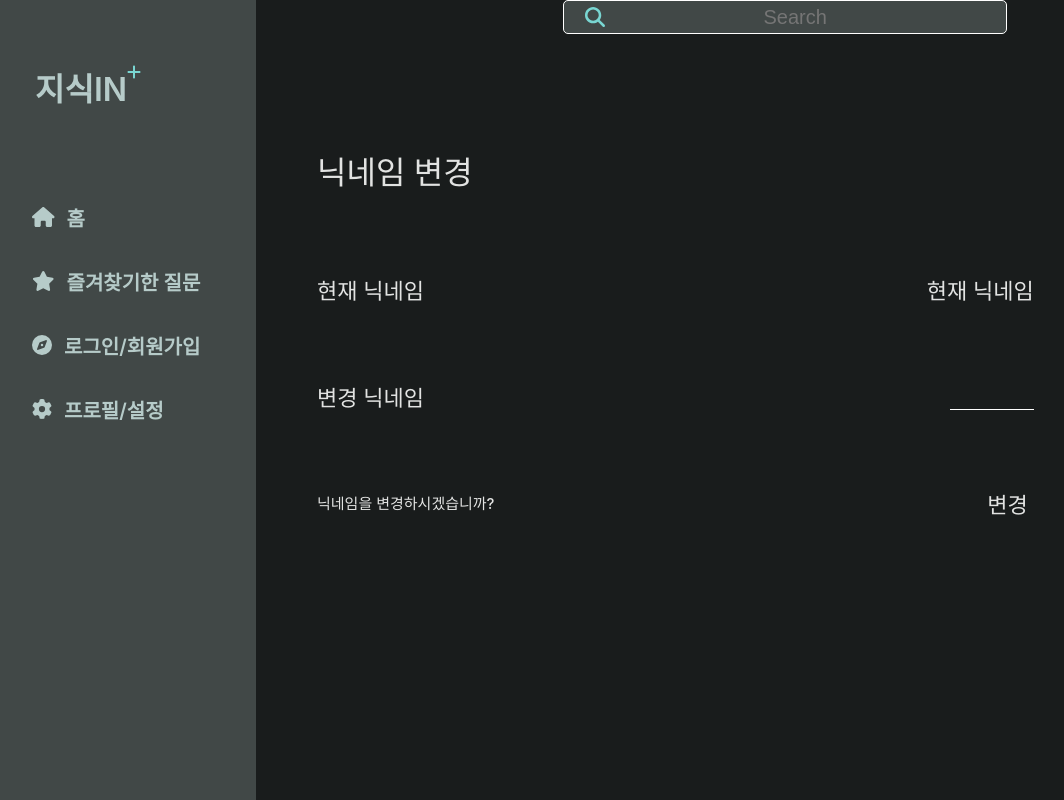
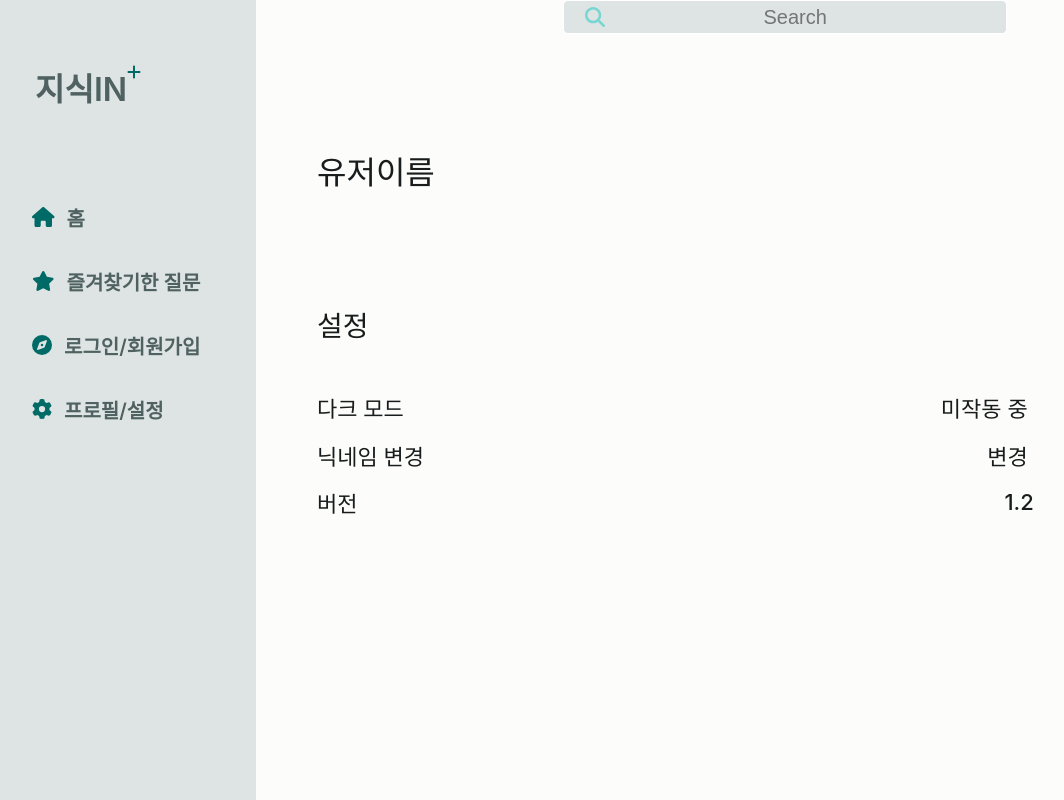
Before and after one commit to Mju-CapstoneDesign2024-5th/FrontEnd, a React (Create React App) app: page / in a window 1280 px wide. Shown: the whole page, without its empty margins (0-1064 px from the left). Built offline with nearby package versions, Linux system fonts and the light colour scheme.

Commit message:
feat: 다크 모드 구현

```diff
--- a/src/App.js
+++ b/src/App.js
@@ -1,14 +1,12 @@
 import './App.css';
 import "../src/styles/GlobalStyle";
-import { Theme } from "./styles/Theme";
-import { ThemeProvider } from 'styled-components';
+import { ThemeProvider } from "./styles/ThemeProvider";
 import SettingPage from './pages/SettingPage';
-import NickNamePage from './pages/NickNamePage';
 
 function App() {
   return (
-    <ThemeProvider theme={Theme}>
-      <NickNamePage/>
+    <ThemeProvider>
+      <SettingPage/>
     </ThemeProvider>
   );
 }
--- /dev/null
+++ b/src/components/ModeButton.js
@@ -0,0 +1,21 @@
+import React from "react";
+import styled from "styled-components";
+
+const ModeButton = ({toggle, mode}) => {
+    return (
+        <DarkModeButton onClick={toggle} mode={mode}>
+            {mode === 'dark' ? '작동 중' : '미작동 중'}
+        </DarkModeButton>
+    )
+}
+
+const DarkModeButton = styled.button`
+    font-size: 22px;
+    font-weight: 500;
+    color: ${({ theme }) => theme.textColor};
+    cursor: pointer;
+    background-color: transparent;
+    border: none;
+`
+
+export default ModeButton;
--- a/src/components/Searchbar.js
+++ b/src/components/Searchbar.js
@@ -18,7 +18,7 @@ const SearchbarBox = styled.div`
     display: flex;
     align-items: center;
     justify-content: center;
-    background-color: ${({ theme }) => theme.colors.GRAY};
+    background-color: ${({ theme }) => theme.barColor};
     border: thin solid white;
     border-radius: 5px;
     margin-left: 30%;
@@ -28,7 +28,7 @@ const InputBox = styled.input`
     font-size: 20px;
     width: 85%;
     text-align: center;
-    background-color: ${({ theme }) => theme.colors.GRAY};
+    background-color: ${({ theme }) => theme.barColor};
     border: none;
     color: white;
     outline: none;
--- a/src/components/Statusbar.js
+++ b/src/components/Statusbar.js
@@ -14,23 +14,23 @@ const Statusbar = () => {
                 <TitleText>
                     지식IN
                 </TitleText>
-                <FontAwesomeIcon icon={faPlus} color="#79D6D2" />
+                <FontAwesomeIcon icon={faPlus} color="#006A67" />
             </TitleArea>
             <MenuArea>
                 <MenuBox>
-                    <FontAwesomeIcon icon={faHouse} color="#B6CBC9" />
+                    <FontAwesomeIcon icon={faHouse} color="#006A67" />
                     홈
                 </MenuBox>
                 <MenuBox>
-                    <FontAwesomeIcon icon={faStar} color="#B6CBC9" />
+                    <FontAwesomeIcon icon={faStar} color="#006A67" />
                     즐겨찾기한 질문
                 </MenuBox>
                 <MenuBox>
-                    <FontAwesomeIcon icon={faCompass} color="#B6CBC9" />
+                    <FontAwesomeIcon icon={faCompass} color="#006A67" />
                     로그인/회원가입
                 </MenuBox>
                 <MenuBox>
-                    <FontAwesomeIcon icon={faGear} color="#B6CBC9" />
+                    <FontAwesomeIcon icon={faGear} color="#006A67" />
                     프로필/설정
                 </MenuBox>
             </MenuArea>
@@ -45,7 +45,7 @@ const StatusbarBox = styled.div`
     left: 0;
     display: flex;
     flex-direction: column;
-    background-color: ${({ theme }) => theme.colors.GRAY};
+    background-color: ${({ theme }) => theme.barColor};
 `
 
 const TitleArea = styled.div`
@@ -58,7 +58,7 @@ const TitleArea = styled.div`
 const TitleText = styled.span`
     font-size: 32px;
     font-weight: 600;
-    color: ${({ theme }) => theme.colors.MINT};
+    color: ${({ theme }) => theme.titleColor};
     margin-left: 35px;
 `
 
@@ -81,7 +81,7 @@ const MenuBox = styled.div`
     gap: 12px;
     font-size: 20px;
     font-weight: 600;
-    color: ${({ theme }) => theme.colors.MINT};
+    color: ${({ theme }) => theme.titleColor};
     cursor: pointer;
 `
 
--- a/src/pages/SettingPage.js
+++ b/src/pages/SettingPage.js
@@ -1,9 +1,12 @@
 import React from "react";
 import styled from "styled-components";
+import { useTheme } from "../styles/ThemeProvider";
 import Statusbar from "../components/Statusbar";
 import Searchbar from "../components/Searchbar";
+import ModeButton from "../components/ModeButton";
 
 const SettingPage = () => {
+    const [ThemeMode, toggleTheme] = useTheme();
     return (
         <PageArea>
             <Statusbar/>
@@ -15,7 +18,7 @@ const SettingPage = () => {
                         <SettingTitle>설정</SettingTitle>
                         <SettingTextBox>
                             <SettingFunction>다크 모드</SettingFunction>
-                            <DarkModeButton>켜기</DarkModeButton>
+                            <ModeButton toggle={toggleTheme} mode={ThemeMode}/>
                         </SettingTextBox>
                         <SettingTextBox>
                             <SettingFunction>닉네임 변경</SettingFunction>
@@ -36,7 +39,7 @@ const PageArea = styled.div`
     width: 100wh;
     height: 100vh;
     display: flex;
-    background-color: ${({ theme }) => theme.colors.DARK};
+    background-color: ${({ theme }) => theme.bgColor};
 `
 
 const SettingArea = styled.div`
@@ -56,7 +59,7 @@ const SettingBox = styled.div`
 const UserNameText = styled.p`
     font-size: 32px;
     font-weight: 500;
-    color: ${({ theme }) => theme.colors.WHITE};
+    color: ${({ theme }) => theme.textColor};
 `
 
 const SettingContent = styled.div`
@@ -71,7 +74,7 @@ const SettingContent = styled.div`
 const SettingTitle = styled.p`
     font-size: 28px;
     font-weight: 500;
-    color: ${({ theme }) => theme.colors.WHITE};
+    color: ${({ theme }) => theme.textColor};
 `
 
 const SettingTextBox = styled.div`
@@ -85,22 +88,13 @@ const SettingTextBox = styled.div`
 const SettingFunction = styled.p`
     font-size: 22px;
     font-weight: 500;
-    color: ${({ theme }) => theme.colors.WHITE};
-`
-
-const DarkModeButton = styled.button`
-    font-size: 22px;
-    font-weight: 500;
-    color: ${({ theme }) => theme.colors.WHITE};
-    cursor: pointer;
-    background-color: transparent;
-    border: none;
+    color: ${({ theme }) => theme.textColor};
 `
 
 const NicknameButton = styled.button`
     font-size: 22px;
     font-weight: 500;
-    color: ${({ theme }) => theme.colors.WHITE};
+    color: ${({ theme }) => theme.textColor};
     cursor: pointer;
     background-color: transparent;
     border: none;
@@ -109,7 +103,7 @@ const NicknameButton = styled.button`
 const VersionText = styled.p`
     font-size: 22px;
     font-weight: 500;
-    color: ${({ theme }) => theme.colors.WHITE};
+    color: ${({ theme }) => theme.textColor};
 `
 
 export default SettingPage;
--- a/src/styles/Theme.js
+++ b/src/styles/Theme.js
@@ -1,9 +1,20 @@
+export const darkTheme = {
+      textColor: "#E2E3E2",
+      bgColor: "#191C1C",
+      barColor: "#414847",
+      titleColor: "#B6CBC9",
+      AccentColor: "#79D6D2",
+}
+
+export const lightTheme = {
+    bgColor: "#FCFCFB",
+    textColor: "#191C1C",
+    barColor: "#DDE4E3",
+    titleColor: "#4F6261",
+    AccentColor: "#006A67",
+}
+
 export const Theme = {
-    colors: {
-      DARK: "#191C1C",
-      GRAY: "#414847",
-      MINT: "#B6CBC9",
-      BLUE: "#79D6D2",
-      WHITE: "#E2E3E2",
-    },
-  };
+  lightTheme,
+  darkTheme,
+};
--- /dev/null
+++ b/src/styles/ThemeProvider.js
@@ -0,0 +1,35 @@
+import { lightTheme, darkTheme } from "./Theme";
+import { createContext, useState, useContext, useCallback } from "react";
+import { ThemeProvider as StyledProvider } from "styled-components";
+
+const ThemeContext = createContext({});
+
+const ThemeProvider = ({children}) => {
+    const [ThemeMode, setThemeMode] = useState('light');
+    const themeObject = ThemeMode === 'light' ? lightTheme : darkTheme;
+
+    return (
+        <ThemeContext.Provider value={{ThemeMode, setThemeMode}}>
+            <StyledProvider theme={themeObject}>
+                {children}
+            </StyledProvider>
+        </ThemeContext.Provider>
+    )
+}
+
+function useTheme(){
+    const context = useContext(ThemeContext);
+    const {ThemeMode, setThemeMode} = context;
+    const toggleTheme = useCallback(() => {
+        if (ThemeMode === 'light'){
+            setThemeMode('dark');
+        } else {
+            setThemeMode('light');
+        }
+        console.log(ThemeMode);
+    }, [ThemeMode]);
+
+    return [ThemeMode, toggleTheme];
+}
+
+export {ThemeProvider, useTheme};
```
